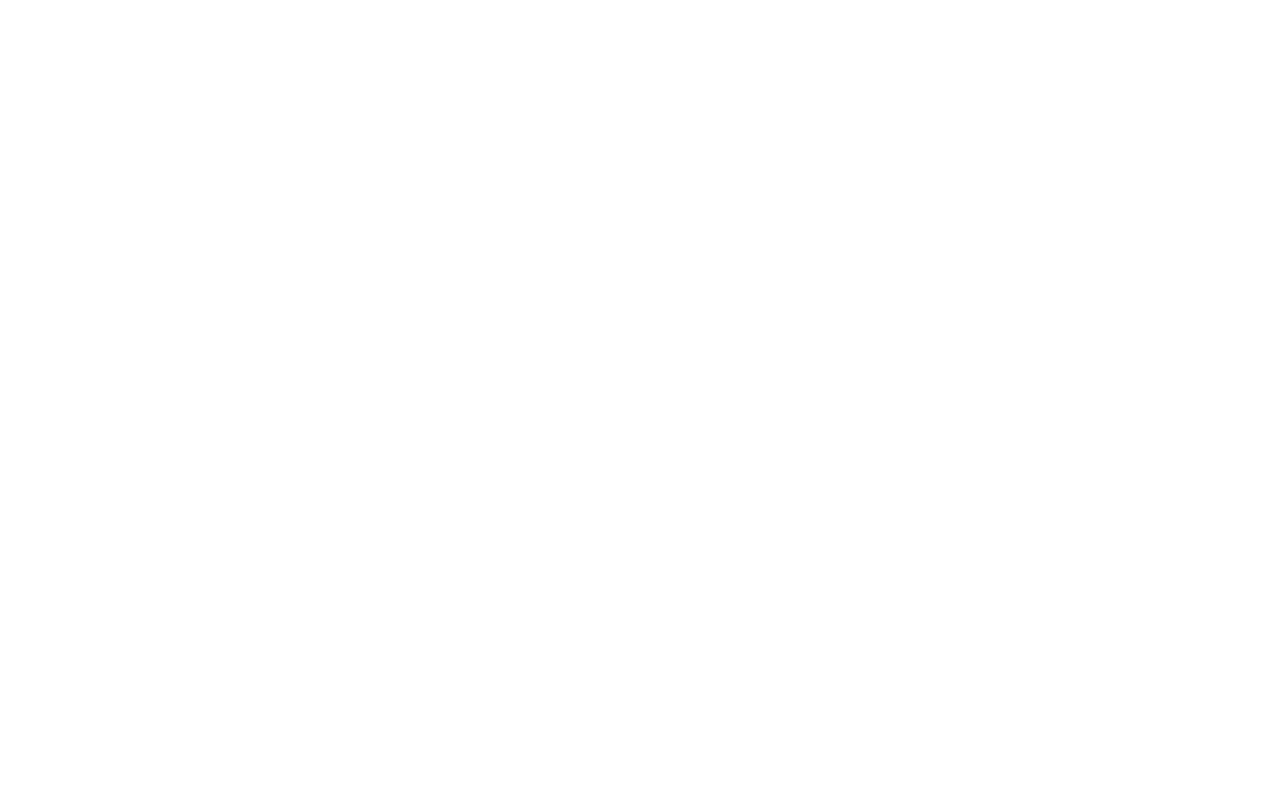
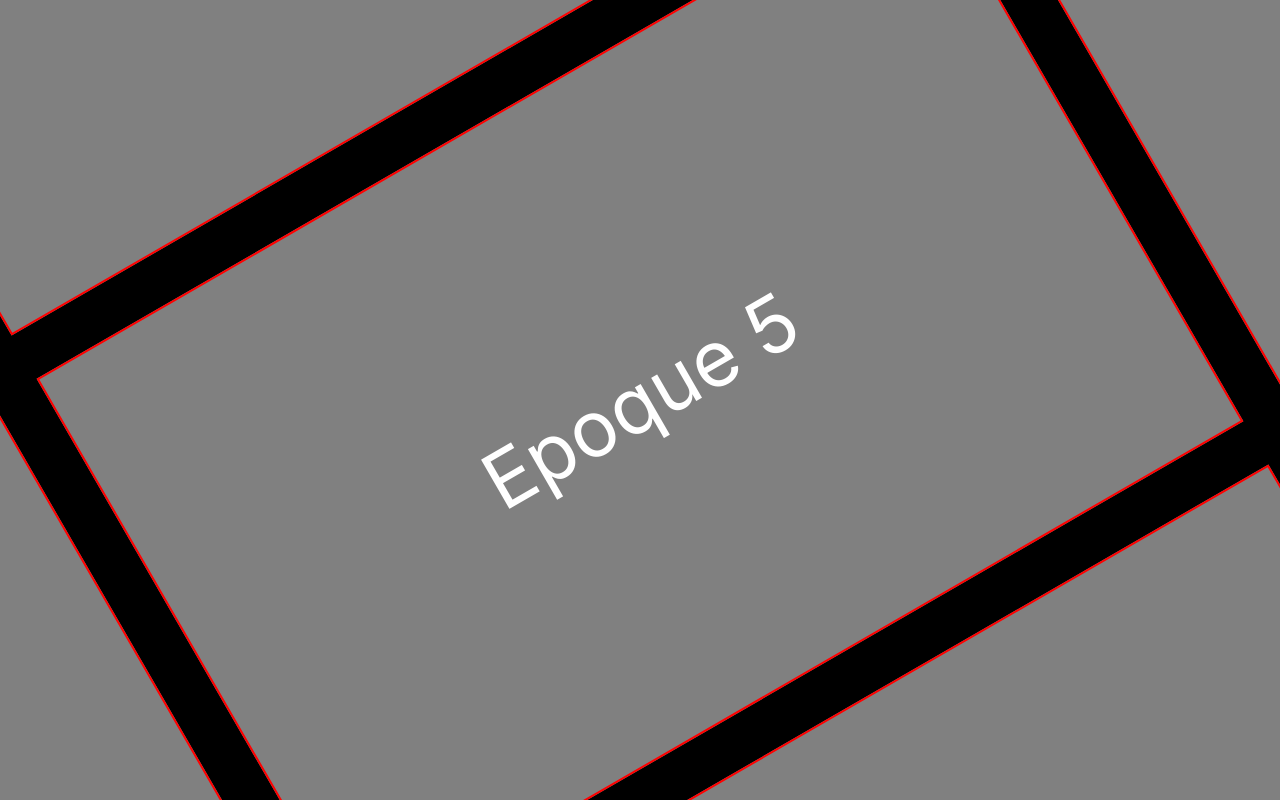
Before and after one commit to Arthur-Lucas/equipe3, a Next.js app: page /timeline in a window 1280 px wide. Built offline with nearby package versions, Linux system fonts and the light colour scheme.

Commit message:
work in progress

```diff
--- a/src/app/timeline/page.module.css
+++ b/src/app/timeline/page.module.css
@@ -1,15 +1,10 @@
-/* * {
-  box-sizing: border-box;
-  padding: 0;
-  margin: 0;
-} */
-
 .main {
   background-color: black;
   display: flex;
   align-items: center;
   justify-content: center;
   overflow: hidden;
+  min-height: 100vh;
   max-height: 100vh;
   position: relative;
 }
@@ -30,7 +25,7 @@
   transform: translate(-50%, -50%) rotate(-30deg);
 }
 
-.grid-cell {
+.grid_cell {
   background-color: grey;
   border: 2px red solid;
   display: flex;
```
Also changed, not shown: src/app/timeline/page.js (+0 -8 lines).
